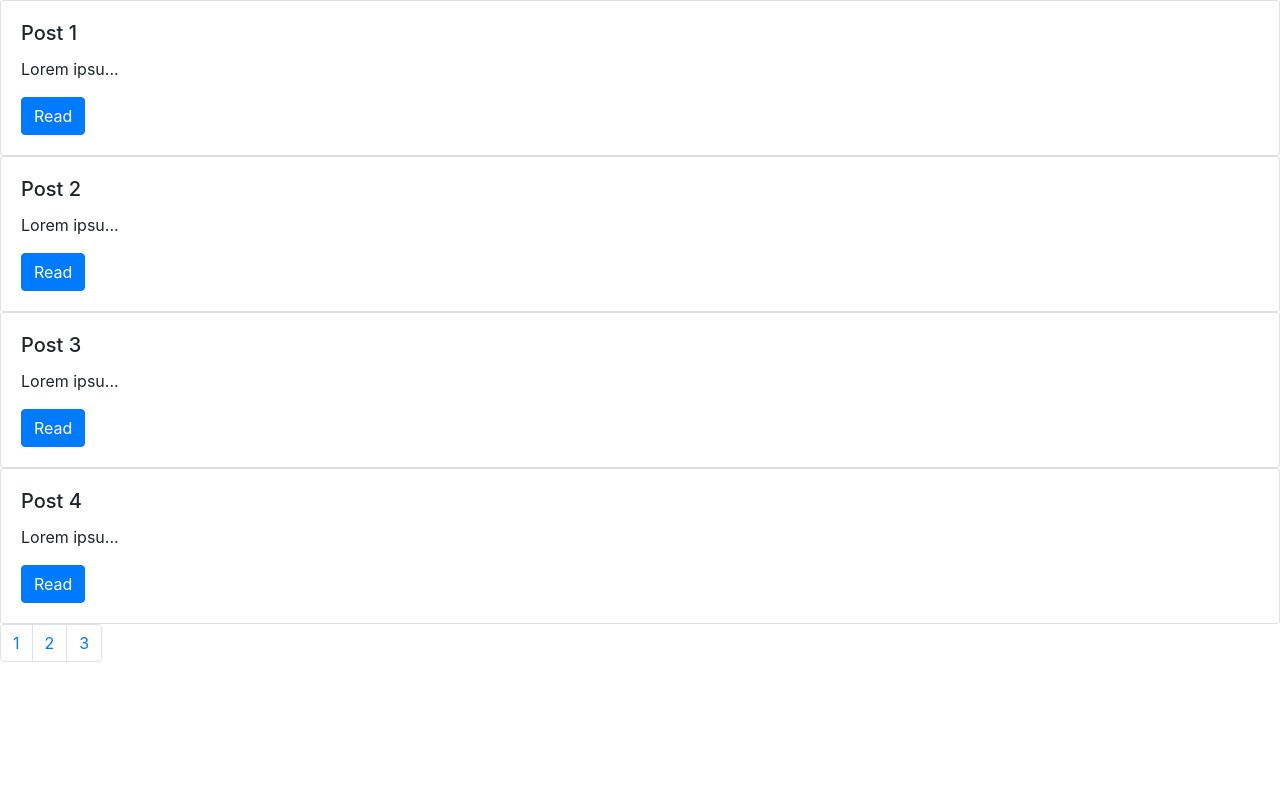
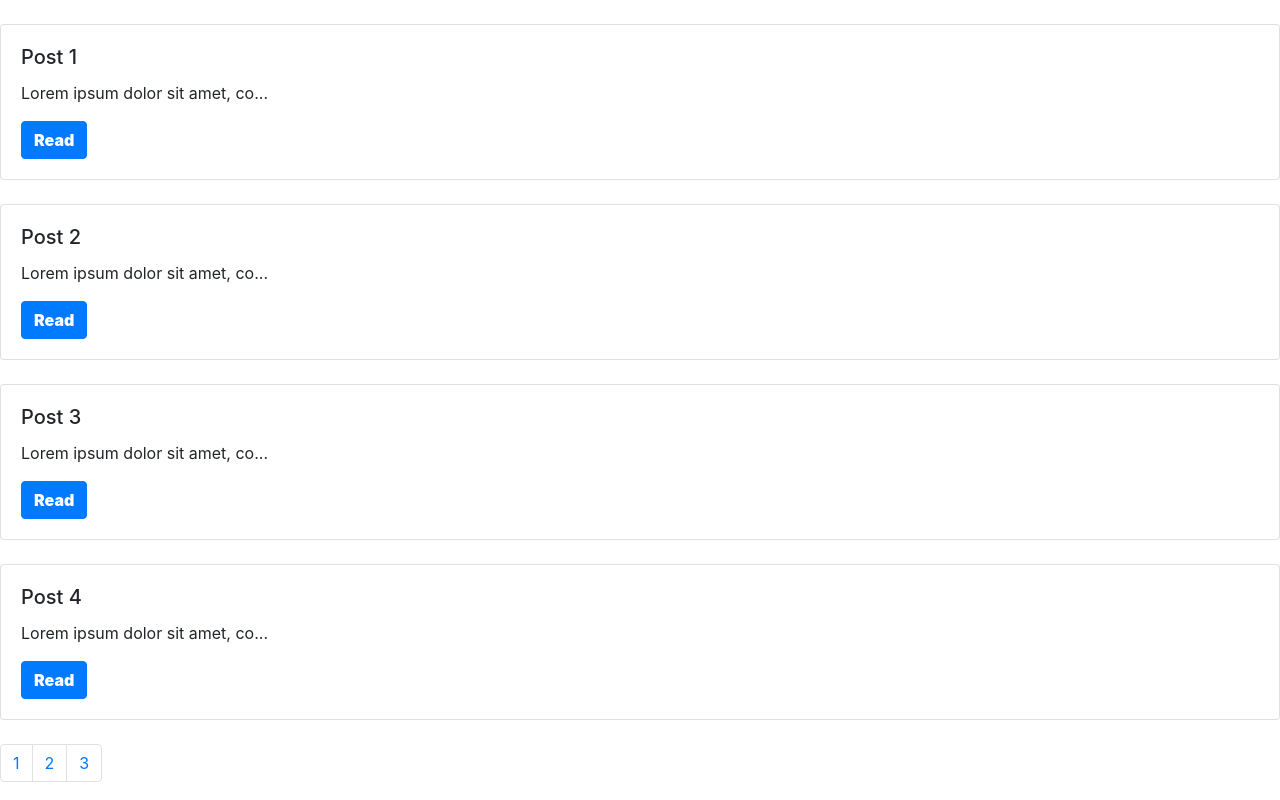
Before and after one commit to apm30/blog-example, an Angular app: page / in a window 1280 px wide. Built offline with nearby package versions, Linux system fonts and the light colour scheme.

Commit message:
truncate fix and adding margin

```diff
--- a/src/app/blog-post-tile/blog-post-tile.component.css
+++ b/src/app/blog-post-tile/blog-post-tile.component.css
@@ -0,0 +1,7 @@
+.blog-btn {
+  font-weight: 900;
+}
+
+:host {
+  margin: 20px;
+}
--- a/src/app/blog-post-tile/blog-post-tile.component.html
+++ b/src/app/blog-post-tile/blog-post-tile.component.html
@@ -2,6 +2,6 @@
   <div class="card-body">
     <h5 class="card-title">{{post.title}}</h5>
     <p class="card-text" (click)="showFullSummary()">{{post.summary}}</p>
-    <a href="#" class="btn btn-primary">Read</a>
+    <a href="#" class="btn btn-primary blog-btn">Read</a>
   </div>
 </div>
--- a/src/app/truncate.pipe.ts
+++ b/src/app/truncate.pipe.ts
@@ -5,8 +5,8 @@ import { Pipe, PipeTransform } from '@angular/core';
 })
 export class TruncatePipe implements PipeTransform {
   transform(value: any, args?: any): any {
-    const limit = args.length > 0 ? parseInt(args[0], 10) : 10;
-    const trail = args.length > 1 ? args[1] : '...';
+    const limit = args;
+    const trail = '...';
 
     return value.length > limit ? value.substring(0, limit) + trail : value;
   }
```
